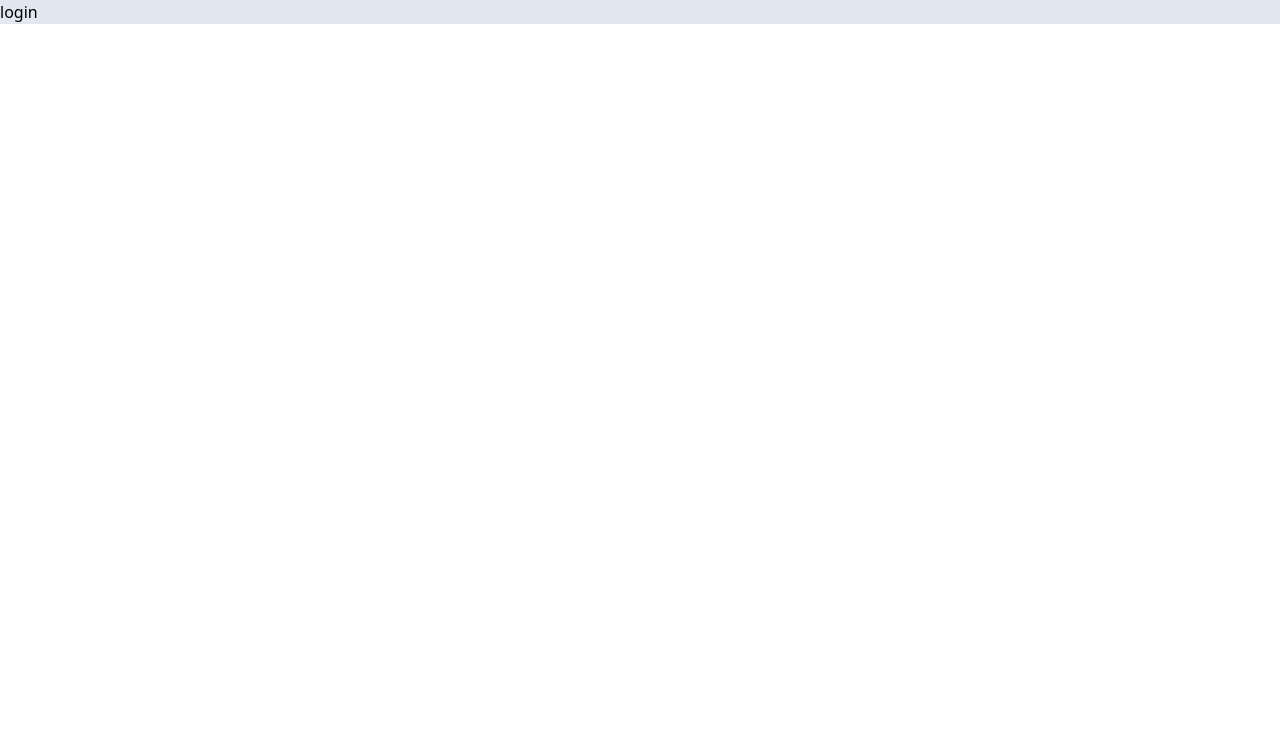
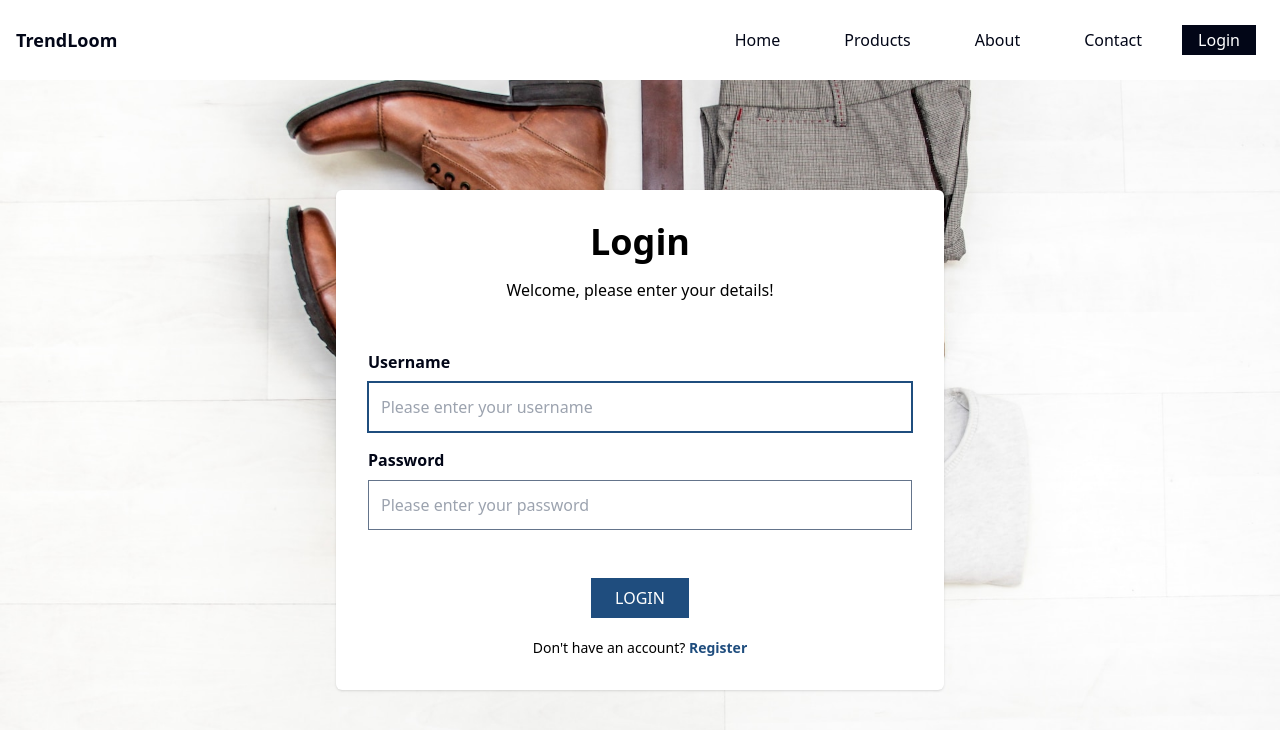
Before and after one commit to msaifurrijaal/trendloom, a React (Vite) app: page /login in a window 1280 px wide. Shown: the top 730 px of the page. Built offline with nearby package versions, Linux system fonts and the light colour scheme.

Commit message:
wip: add usecontext state for cart

```diff
--- a/src/components/elements/input/index.jsx
+++ b/src/components/elements/input/index.jsx
@@ -7,7 +7,7 @@ const InputForm = forwardRef((props, ref) => {
   return (
     <div className={`w-full ${classname}`}>
       <Label name={name} >{label}</Label>
-      <Input type={type} name={name} placeholder={placeholder} />
+      <Input type={type} name={name} placeholder={placeholder} ref={ref} />
     </div>
   );
 });
--- /dev/null
+++ b/src/components/layouts/auth.jsx
@@ -0,0 +1,48 @@
+import React from "react";
+import { Link } from "react-router-dom";
+
+const AuthLayout = (props) => {
+  const { title, type, children } = props;
+  return (
+    <>
+      <div
+        className={`flex-grow flex justify-center items-center p-8 ${"bg-[url('/images/auth-bg.jpg')]"} bg-cover bg-center`}
+      >
+        <div className="w-full sm:w-8/12 lg:w-1/2 p-8 bg-white rounded-md shadow">
+          <h1 className="text-center text-2xl md:text-4xl font-semibold">
+            {title}
+          </h1>
+          <p className="text-center text-sm md:text-base mt-2 md:mt-4">
+            Welcome, please enter your details!
+          </p>
+          {children}
+          <Navigation type={type} />
+        </div>
+      </div>
+    </>
+  );
+};
+
+const Navigation = ({ type }) => {
+    if (type === "login") {
+      return (
+        <p className="text-sm mt-5 text-center">
+          Don't have an account?{" "}
+          <Link to="/register" className="font-bold text-accent">
+            Register
+          </Link>
+        </p>
+      );
+    } else {
+      return (
+        <p className="text-sm mt-5 text-center">
+          Already have an account?{" "}
+          <Link to="/login" className="font-bold text-accent">
+            Login
+          </Link>
+        </p>
+      );
+    }
+  };
+
+export default AuthLayout;
--- a/src/components/layouts/navbar.jsx
+++ b/src/components/layouts/navbar.jsx
@@ -2,13 +2,16 @@ import { faCartShopping, faUser } from "@fortawesome/free-solid-svg-icons";
 import { FontAwesomeIcon } from "@fortawesome/react-fontawesome";
 import { useRef, useEffect } from "react";
 import { Link } from "react-router-dom";
+import { useIsUserLogin } from "../../context/isLogin";
 
 const Navbar = () => {
   const headerRef = useRef(null);
   const hamburgerRef = useRef(null);
   const navMenuRef = useRef(null);
+  const { isUserLogin } = useIsUserLogin();
 
   useEffect(() => {
+    console.log(isUserLogin);
     const handleScroll = () => {
       const header = headerRef.current;
       const fixNav = header.offsetTop;
@@ -46,6 +49,11 @@ const Navbar = () => {
       window.removeEventListener("click", handleToggle);
     };
   }, []);
+
+  const handleLogout = () => {
+    localStorage.removeItem("token");
+    window.location.href = "/login";
+  };
 
   return (
     <header
@@ -108,10 +116,11 @@ const Navbar = () => {
                     Contact
                   </Link>
                 </li>
+                {isUserLogin && (
                   <li className="group">
                     <Link
                       href="#contact"
-                    className="font-medium text-base text-dark py-2 mx-8 flex"
+                      className="font-medium text-base text-dark py-2 mx-8 md:mx-2 flex"
                     >
                       <FontAwesomeIcon
                         icon={faUser}
@@ -119,10 +128,12 @@ const Navbar = () => {
                       />
                     </Link>
                   </li>
+                )}
+                {isUserLogin && (
                   <li className="group">
                     <Link
                       href="#contact"
-                    className="font-medium text-base text-dark py-2 mx-8 flex"
+                      className="font-medium text-base text-dark py-2 mx-8 md:mx-2 flex"
                     >
                       <div>
                         <FontAwesomeIcon
@@ -133,6 +144,26 @@ const Navbar = () => {
                       </div>
                     </Link>
                   </li>
+                )}
+                {isUserLogin ? (
+                  <li className="group">
+                    <Link
+                      onClick={handleLogout}
+                      className="font-medium text-base bg-dark text-white py-1 px-4 mx-8 md:mx-2 flex-auto"
+                    >
+                      Logout
+                    </Link>
+                  </li>
+                ) : (
+                  <li className="group">
+                    <Link
+                      to="/login"
+                      className="font-medium text-base bg-dark text-white py-1 px-4 mx-8 md:mx-2 flex-auto"
+                    >
+                      Login
+                    </Link>
+                  </li>
+                )}
               </ul>
             </nav>
           </div>
--- /dev/null
+++ b/src/context/cartContext.jsx
@@ -0,0 +1,64 @@
+import { createContext, useContext, useReducer } from "react";
+
+const CartContext = createContext(null);
+
+const CartDispatchContext = createContext(null);
+
+const cartReducer = (state, action) => {
+  switch (action.type) {
+    case "ADD_TO_CART": {
+      const existingCartItemIndex = state.findIndex(
+        (item) => item.id === action.payload.id
+      );
+      console.log(existingCartItemIndex);
+      console.log(state);
+      if (existingCartItemIndex !== -1) {
+        const updatedCart = [...state];
+        updatedCart[existingCartItemIndex].qty += action.payload.qty;
+        console.log(updatedCart);
+        return updatedCart;
+      } else {
+        return [...state, { id: action.payload.id, qty: action.payload.qty }];
+      }
+    }
+    case "REMOVE_FROM_CART": {
+      const existingCartItemIndex = state.findIndex(
+        (item) => item.id === action.payload.id
+      );
+
+      if (existingCartItemIndex !== -1) {
+        const updatedCart = [...state];
+        updatedCart[existingCartItemIndex].qty -= 1;
+
+        if (updatedCart[existingCartItemIndex].qty === 0) {
+          updatedCart.splice(existingCartItemIndex, 1);
+        }
+        return updatedCart;
+      } else {
+        return state;
+      }
+    }
+    default: {
+      throw Error("Unknown action: " + action.type);
+    }
+  }
+};
+
+export function CartProvider({ children }) {
+  const [cart, dispatch] = useReducer(cartReducer, []);
+  return (
+    <CartContext.Provider value={cart}>
+      <CartDispatchContext.Provider value={dispatch}>
+        {children}
+      </CartDispatchContext.Provider>
+    </CartContext.Provider>
+  );
+}
+
+export function useCart() {
+  return useContext(CartContext);
+}
+
+export function useCartDispatch() {
+  return useContext(CartDispatchContext);
+}
--- /dev/null
+++ b/src/context/isLogin.jsx
@@ -0,0 +1,20 @@
+import { createContext, useContext, useEffect, useState } from "react";
+
+const IsLoginContext = createContext();
+
+const IsLoginContextProvider = ({ children }) => {
+  const token = localStorage.getItem("token");
+  const [isUserLogin, setIsUserLogin] = useState(!!token);
+
+  return (
+    <IsLoginContext.Provider value={{ isUserLogin, setIsUserLogin }}>
+      {children}
+    </IsLoginContext.Provider>
+  );
+};
+
+const useIsUserLogin = () => {
+  return useContext(IsLoginContext);
+};
+
+export { IsLoginContextProvider, useIsUserLogin };
--- a/src/pages/contact/index.jsx
+++ b/src/pages/contact/index.jsx
@@ -50,7 +50,8 @@ const ContactPage = () => {
               </label>
               <textarea
                 type="text"
-                id="text"
+                id="message"
+                name="message"
                 placeholder="Please enter your message"
                 className="h-32 w-full border border-secondary p-3 text-dark mt-2 focus:border-accent focus:outline-none focus:ring-1 focus:ring-accent"
               ></textarea>
--- a/src/pages/detailProduct/index.jsx
+++ b/src/pages/detailProduct/index.jsx
@@ -8,16 +8,29 @@ import { FontAwesomeIcon } from "@fortawesome/react-fontawesome";
 import { faStar } from "@fortawesome/free-solid-svg-icons";
 import Button from "../../components/elements/button";
 import Footer from "../../components/layouts/Footer";
+import { useCart, useCartDispatch } from "../../context/cartContext";
+import { useIsUserLogin } from "../../context/isLogin";
 
 const DetailProductPage = () => {
   const { id } = useParams();
   const [product, setProduct] = useState();
+  const cart = useCart();
+  const cartDispatch = useCartDispatch();
+  const { isUserLogin } = useIsUserLogin();
 
   useEffect(() => {
     getDetailProduct(id, (data) => {
       setProduct(data);
     });
   }, []);
+
+  const addToCart = (id, qty) => {
+    if (isUserLogin) {
+      cartDispatch({ type: "ADD_TO_CART", payload: { id: id, qty: qty } });
+    } else {
+      window.location.href = "/login";
+    }
+  };
 
   return (
     <div>
@@ -58,7 +71,10 @@ const DetailProductPage = () => {
                 $ {product.price}
               </p>
               <p className="text-base mt-4">{product.description}</p>
-              <Button classname="bg-accent text-white mt-6 lg:mt-12">
+              <Button
+                classname="bg-accent text-white mt-6 lg:mt-12"
+                onClick={() => addToCart(product.id, 1)}
+              >
                 ADD TO CART
               </Button>
               <p className="text-base mt-4">
--- a/src/pages/login/index.jsx
+++ b/src/pages/login/index.jsx
@@ -1,11 +1,70 @@
-import React from "react";
+import React, { useEffect, useRef, useState } from "react";
+import Navbar from "../../components/layouts/navbar";
+import AuthLayout from "../../components/layouts/auth";
+import InputForm from "../../components/elements/input";
+import Button from "../../components/elements/button";
+import { login } from "../../services/auth.service";
 
 const LoginPage = () => {
-    return(
-        <div className=" justify-center items-center mih-h-screen bg-slate-200">
-            <p>login</p>
-        </div>
-    )
-}
+  const [loginFailed, setLoginFailed] = useState("");
+  const handleLogin = (event) => {
+    event.preventDefault();
+
+    const data = {
+      username: event.target.username.value,
+      password: event.target.password.value,
+    };
+    login(data, (status, res) => {
+      if (status) {
+        localStorage.setItem("token", res);
+        window.location.href = "/products";
+      } else {
+        setLoginFailed(res.response.data);
+        console.log(res.response.data);
+      }
+    });
+  };
+
+  const usernameRef = useRef(null);
+  useEffect(() => {
+    usernameRef.current.focus();
+  }, []);
+
+  return (
+    <div className="min-h-screen flex flex-col">
+      <Navbar />
+      <AuthLayout title="Login" type="login" textBtn="LOGIN">
+        <form onSubmit={handleLogin}>
+          <InputForm
+            classname="mt-8 md:mt-12"
+            name="username"
+            label="Username"
+            type="text"
+            placeholder="Please enter your username"
+            ref={usernameRef}
+          />
+          <InputForm
+            classname="mt-4"
+            name="password"
+            label="Password"
+            type="password"
+            placeholder="Please enter your password"
+          />
+          <div className="flex justify-center">
+            <Button
+              classname="bg-accent text-white mt-6 lg:mt-12"
+              type="submit"
+            >
+              LOGIN
+            </Button>
+          </div>
+        </form>
+        {loginFailed && (
+          <p className="text-red-500 text-center mt-5">{loginFailed}</p>
+        )}
+      </AuthLayout>
+    </div>
+  );
+};
 
 export default LoginPage;
--- /dev/null
+++ b/src/pages/register/index.jsx
@@ -0,0 +1,41 @@
+import React from "react";
+import AuthLayout from "../../components/layouts/auth";
+import Navbar from "../../components/layouts/navbar";
+import InputForm from "../../components/elements/input";
+
+const RegisterPage = () => {
+return (
+    <div className="min-h-screen flex flex-col">
+      <Navbar />
+      <AuthLayout
+        title="Register"
+        type="register"
+        textBtn="REGISTER"
+      >
+        <InputForm
+            classname="mt-8 md:mt-12"
+            name="email"
+            label="Email"
+            type="email"
+            placeholder="Please enter your email"
+          />
+          <InputForm
+            classname="mt-4"
+            name="password"
+            label="Password"
+            type="password"
+            placeholder="Please enter your password"
+          />
+          <InputForm
+            classname="mt-4"
+            name="confirm-pass"
+            label="Confirm Password"
+            type="password"
+            placeholder="Please enter your confirm password"
+          />
+      </AuthLayout>
+    </div>
+)
+}
+
+export default RegisterPage;
```
Also changed, not shown: src/App.jsx (+12 -1 lines), src/services/auth.service.js (added, +12 -0 lines), public/images/auth-bg.jpg (added). Lines whose indentation alone changed are shown as unchanged.
